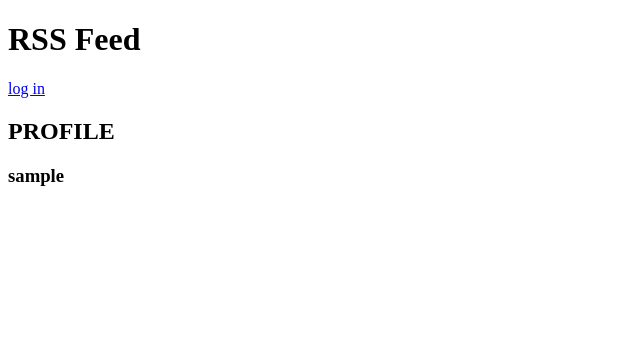
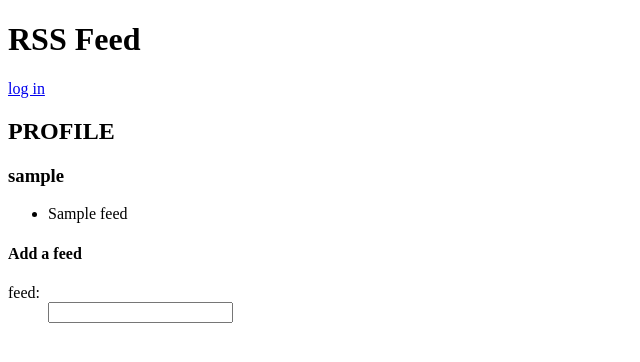
Before and after one commit to ckeisato/rss-feed, a Python web app: template rss_reader/templates/profile.html in a window 1280 px wide. Shown: the top 362 px of the page, without its empty margins (0-640 px from the left). Run offline with Jinja, Linux system fonts and the light colour scheme; the template is opened without the code that fills it: most values are stand-ins (such as "Sample title", 1, 10 or a date in 2020).

Commit message:
adding feeds

```diff
--- a/rss_reader/templates/profile.html
+++ b/rss_reader/templates/profile.html
@@ -1,6 +1,19 @@
 {% extends "layout.html" %}
 {% block body %}
   <h2>PROFILE</h2>
-  <h3>{{username}}
+  <h3>{{username}}</h3>
 
+  <ul>
+    {% for feed in feedArray %}
+      <li>{{feed}}</li>
+    {% endfor %}
+  </ul>
+
+  <h4>Add a feed</h4>
+  <form action="{{ url_for('add_feed') }}" method=post>
+    <dl>
+      <dt>feed:
+      <dd><input type=text name=feed>
+    </dl>
+  </form>
 {% endblock %}
```
Also changed, not shown: rss_reader/views.py (+8 -3 lines), rss_reader/rss_feed.db.
